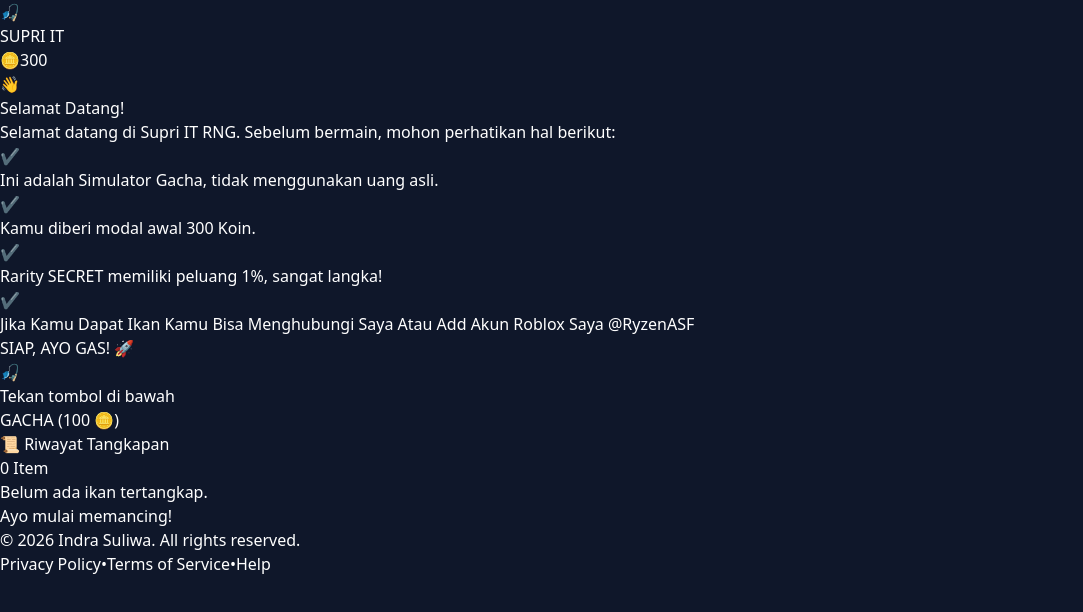
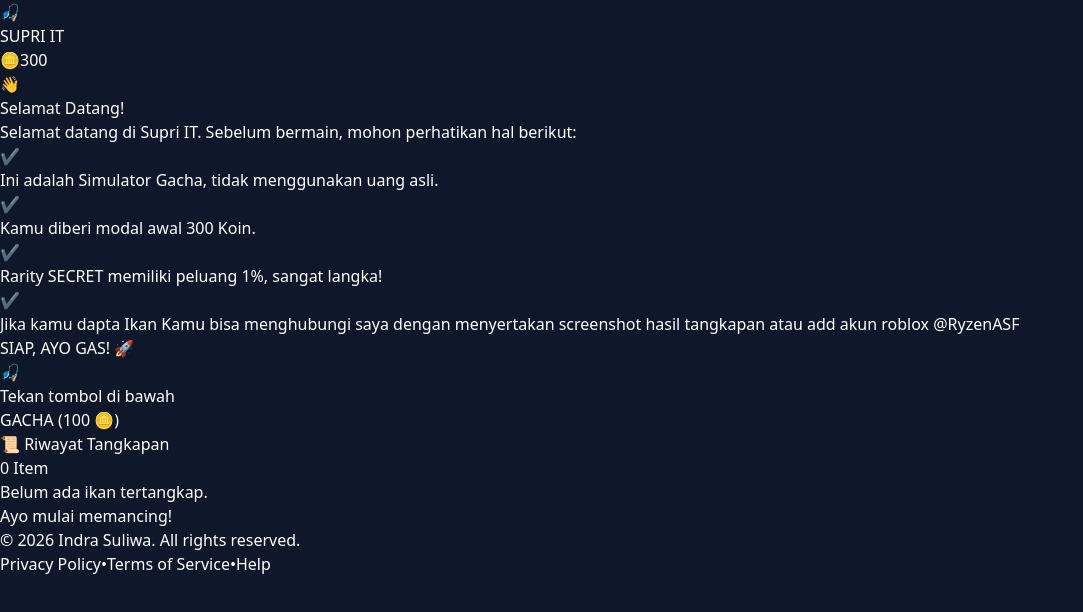
Before and after one commit to indrassuliwa1/gachagamefish, a React (Vite) app in the folder gacha-fish/: page / in a window 1280 px wide. Shown: the top 612 px of the page, without its empty margins (0-1083 px from the left). Built offline with nearby package versions, Linux system fonts and the light colour scheme.

Commit message:
first Nambah123456

```diff
--- a/gacha-fish/src/App.jsx
+++ b/gacha-fish/src/App.jsx
@@ -164,7 +164,7 @@ function App() {
                 👋
               </div>
               <h2 className="text-2xl font-black text-white mb-2">Selamat Datang!</h2>
-              <p className="text-gray-400 text-sm mb-6">Selamat datang di <span className="text-indigo-400 font-bold">Supri IT RNG</span>. Sebelum bermain, mohon perhatikan hal berikut:</p>
+              <p className="text-gray-400 text-sm mb-6">Selamat datang di <span className="text-indigo-400 font-bold">Supri IT</span>. Sebelum bermain, mohon perhatikan hal berikut:</p>
 
               <div className="bg-black/30 p-4 rounded-xl text-left space-y-3 mb-8 text-sm text-gray-300 border border-white/5">
                 <div className="flex items-start gap-3">
@@ -181,7 +181,7 @@ function App() {
                 </div>
                 <div className="flex items-start gap-3">
                   <span className="text-indigo-400 mt-0.5">✔</span>
-                  <p>Jika Kamu Dapat <span className="text-blue-400 font-bold">Ikan</span> Kamu Bisa Menghubungi Saya Atau Add Akun Roblox Saya @RyzenASF</p>
+                  <p>Jika kamu dapta <span className="text-blue-400 font-bold">Ikan</span> Kamu bisa menghubungi saya dengan menyertakan screenshot hasil tangkapan atau add akun roblox @RyzenASF</p>
                 </div>
               </div>
 
```
